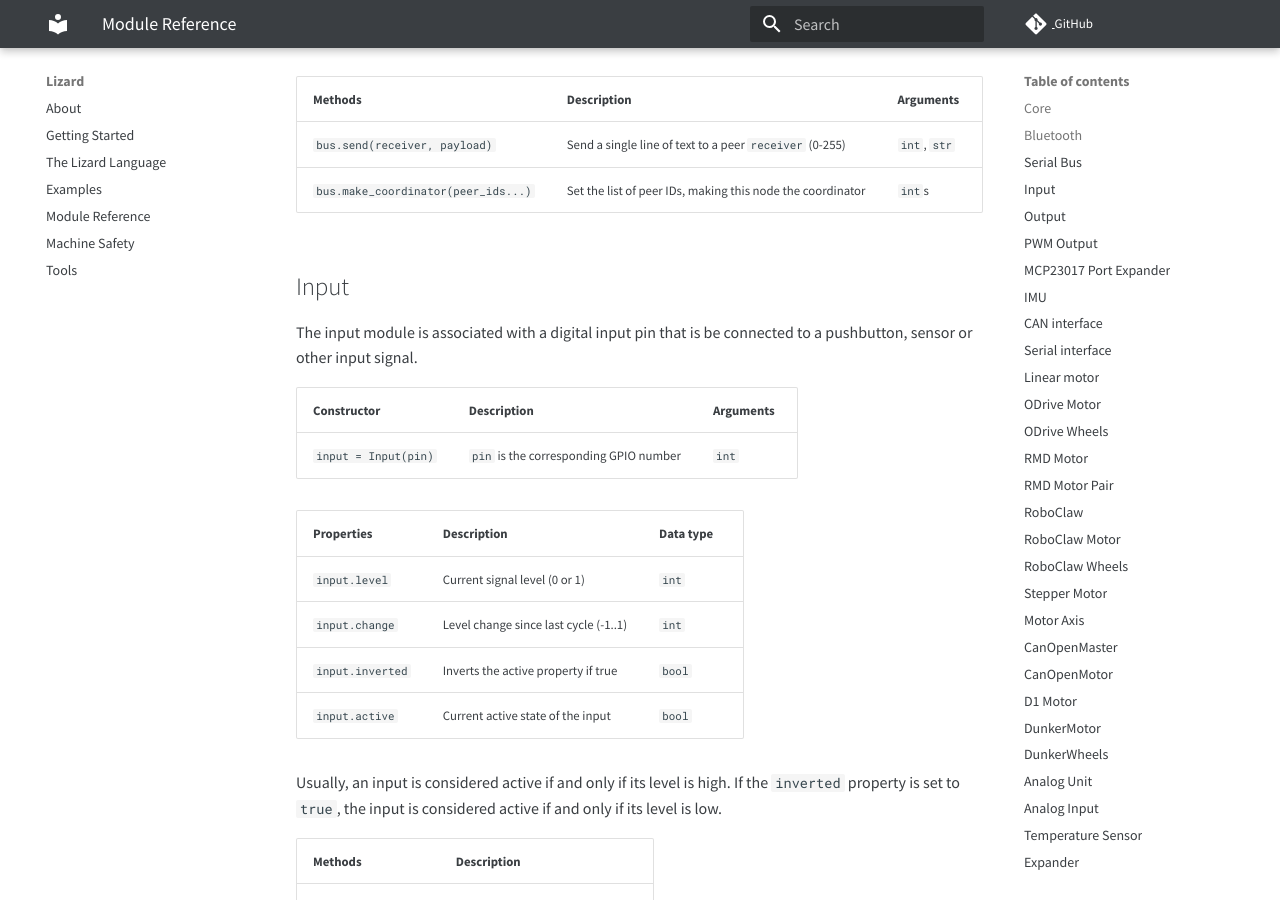
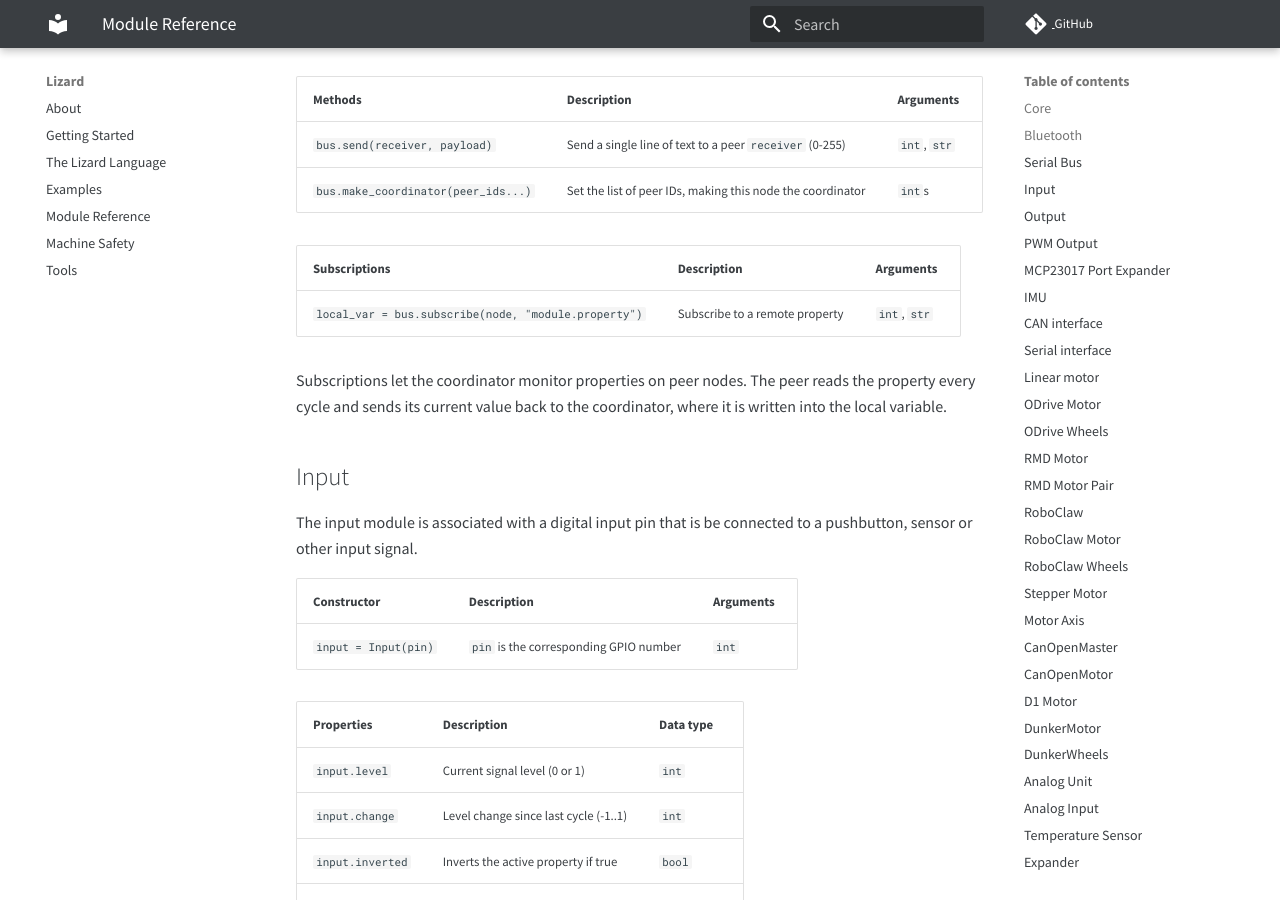
Before and after one commit to zauberzeug/lizard, an MkDocs documentation site: the page built from docs/module_reference.md, in a window 1280 px wide and 900 px high, scrolled down 2817 px. Built offline with MkDocs 1.6.1 and Material for MkDocs 9.7.7, drawn with Linux system fonts in a browser that asks for light colours; comment, search, counter and statistics services are not loaded.

Commit message:
update documentation

```diff
--- a/docs/module_reference.md
+++ b/docs/module_reference.md
@@ -89,6 +89,13 @@ The serial bus module lets multiple ESP32s share a UART link with a coordinator
 | ----------------------------------- | ---------------------------------------------------------- | ------------ |
 | `bus.send(receiver, payload)`       | Send a single line of text to a peer `receiver` (0-255)    | `int`, `str` |
 | `bus.make_coordinator(peer_ids...)` | Set the list of peer IDs, making this node the coordinator | `int`s       |
+
+| Subscriptions                                        | Description                    | Arguments    |
+| ---------------------------------------------------- | ------------------------------ | ------------ |
+| `local_var = bus.subscribe(node, "module.property")` | Subscribe to a remote property | `int`, `str` |
+
+Subscriptions let the coordinator monitor properties on peer nodes.
+The peer reads the property every cycle and sends its current value back to the coordinator, where it is written into the local variable.
 
 ## Input
 
```
